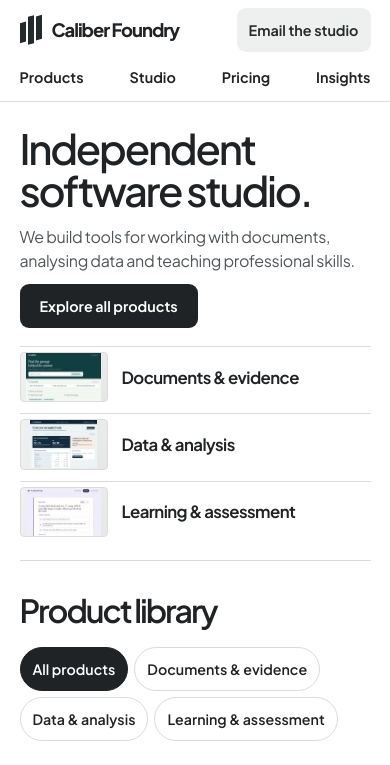
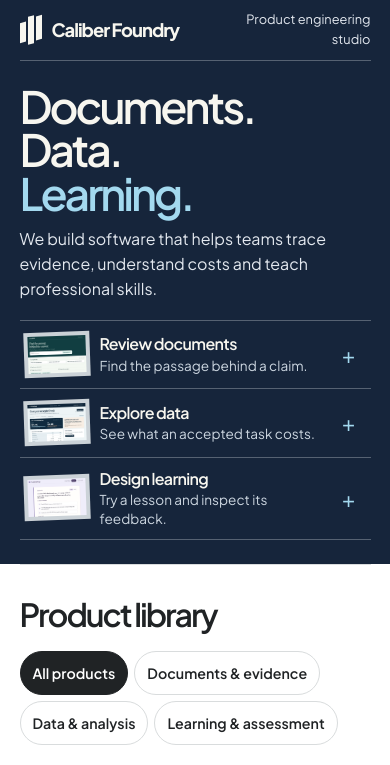
Before and after one commit to caliberfoundry/caliberfoundry.github.io, a plain HTML site: page index.html in a window 390 px wide. Shown: the top 765 px of the page. Drawn offline with Linux system fonts and the light colour scheme.

Commit message:
Apply the selected Atlas design to the studio homepage

```diff
--- a/assets/home/showcase.css
+++ b/assets/home/showcase.css
@@ -20,37 +20,46 @@ a { color: inherit; text-underline-offset: .22em; }
 .skip { position: absolute; top: 8px; left: 8px; z-index: 5; transform: translateY(-180%); padding: 8px 16px; background: white; }
 .skip:focus { transform: none; }
 .mast, .mast nav, .footer-links, .product-filters { display: flex; flex-wrap: wrap; align-items: center; }
-.mast { justify-content: space-between; min-height: 72px; padding-block: 10px; gap: 4px 24px; }
+.atlas-head, .hero { background: #16253b; color: #f7f6ef; }
+.mast { justify-content: space-between; min-height: 72px; padding-block: 10px; gap: 8px 24px; border-bottom: 1px solid #566272; }
 .brand { display: inline-flex; align-items: center; gap: 10px; text-decoration: none; font-size: 1.32rem; font-weight: 750; letter-spacing: -.055em; }
 .mark { display: flex; align-items: center; gap: 2px; height: 32px; transform: skewY(-16deg); }
-.mark i { width: 6px; height: 20px; background: var(--accent); }
+.mark i { width: 6px; height: 20px; background: currentColor; }
 .mark i:nth-child(2) { height: 28px; }
 .mark i:last-child { height: 24px; }
-.mast nav { gap: clamp(15px, 2.6vw, 42px); }
-.mast nav a, .contact-link, .button, .work-footer a { display: inline-flex; align-items: center; min-height: 44px; font-size: .9rem; font-weight: 650; text-decoration: none; }
-.contact-link, .button { padding: 9px 20px; border-radius: 9px; }
-.contact-link { background: #eef0f0; color: #252a2c; }
-.mast nav a:hover, .work-footer a:hover { color: var(--accent); text-decoration: underline; }
-.contact-link:hover { background: #e0e3e4; }
-.hero { background: #fff; border-top: 1px solid var(--line); }
-.hero .wrap { padding-block: clamp(36px,5.2vw,82px) clamp(30px,3.8vw,60px); }
-.hero-lead { display: grid; grid-template-columns: minmax(0,1.5fr) minmax(0,.85fr); align-items: end; gap: 6%; margin-bottom: clamp(30px,3.5vw,54px); }
-.hero h1 { font-size: clamp(3.3rem,6.2vw,6rem); line-height: 1.01; font-weight: 550; letter-spacing: -.055em; }
-.hero-intro { max-width: 38ch; }
-.hero-intro p { color: var(--muted); font-size: clamp(1.05rem,1.4vw,1.3rem); line-height: 1.53; letter-spacing: -.02em; }
-.button.light { margin-top: 18px; background: var(--ink); color: #fff; }
-.button.light:hover { background: #444a4d; }
-.collections { display: grid; grid-template-columns: repeat(3,minmax(0,1fr)); gap: clamp(12px,1.7vw,28px); }
-.collection { display: flex; flex-direction: column; min-width: 0; color: var(--ink); text-decoration: none; }
-.collection-preview {
-  display: grid; grid-template: minmax(0,1fr) / minmax(0,1fr); place-items: center; aspect-ratio: 1.78;
-  padding: 6% 9%; overflow: hidden; border: 1px solid #dadddc; border-radius: 12px;
-  background: linear-gradient(135deg,#f0f2f1,#e5e8e7);
+.mast nav { gap: clamp(14px,2vw,30px); color: #ccd6e0; }
+.mast nav a, .button, .work-footer a { display: inline-flex; align-items: center; min-height: 44px; font-size: .9rem; font-weight: 650; text-decoration: none; }
+.mast a:hover, .work-footer a:hover { text-decoration: underline; }
+.studio-label { font-size: .85rem; color: #e3e8ef; }
+.atlas-layout {
+  display: grid; grid-template-columns: minmax(0,.93fr) minmax(0,1fr);
+  align-items: center; gap: 4%; padding-block: clamp(32px,4.5vw,70px);
 }
-.collection-preview img { display: block; width: auto; height: auto; max-width: 100%; max-height: 100%; min-height: 0; object-fit: contain; border-radius: 5px; box-shadow: 0 5px 13px #17212420,0 0 0 1px #17212415; }
-.collection-label { display: flex; align-items: center; justify-content: space-between; gap: 8px; margin-top: 12px; }
-.collection-label strong { font-size: clamp(1.05rem,1.7vw,1.5rem); font-weight: 650; line-height: 1.25; letter-spacing: -.035em; }
+.hero h1 { font-size: clamp(3.5rem,7.3vw,7rem); font-weight: 580; line-height: .98; letter-spacing: -.067em; }
+.hero h1 em { font-style: normal; color: #a3d9ef; }
+.atlas-copy p { max-width: 34ch; font-size: clamp(1rem,1.45vw,1.25rem); line-height: 1.55; color: #e3e8ef; margin-top: 20px; }
+.collections { display: grid; border-top: 1px solid #566272; }
+.collection-row { display: flex; align-items: center; border-bottom: 1px solid #566272; }
+.collection-row:hover, .collection-row:focus-within { background: #20344d; }
+.collection { flex: 1; min-width: 0; display: grid; grid-template-columns: 25% minmax(0,1fr); align-items: center; gap: clamp(10px,1.5vw,22px); padding: clamp(12px,1.7vw,25px) 4px; text-decoration: none; }
+.collection-preview { display: block; padding: 4px; background: #cbd2d7; transform: rotate(-2deg); }
+.collection-preview img { display: block; width: 100%; height: auto; aspect-ratio: 1.55; object-fit: cover; object-position: top; }
+.collection-label strong, .collection-label small { display: block; }
+.collection-label strong { font-size: clamp(1rem,1.85vw,1.6rem); font-weight: 600; line-height: 1.2; letter-spacing: -.04em; }
+.collection-label small { margin-top: 4px; color: #ccd6e0; font-size: clamp(.85rem,1.1vw,1rem); line-height: 1.4; }
 .collection:hover strong { text-decoration: underline; }
+.preview-toggle { width:44px; height:44px; flex:none; background:transparent; color:#a3d9ef; border:0; font-family:inherit; font-size:1.35rem; cursor:pointer; }
+.preview-toggle:hover { background: #2d425a; }
+.hero :focus-visible, .mast :focus-visible { outline-color: #a3d9ef; outline-offset: 0; }
+#preview-dialog { padding: clamp(14px,2vw,24px); width: min(720px,92vw); max-height: 90vh; overflow: auto; border: 1px solid #ccd6e0; border-radius: 8px; color: #16253b; background:#fff; }
+#preview-dialog::backdrop { background: rgba(12,22,37,.76); }
+.preview-head { display:flex; gap:16px; justify-content:space-between; align-items:center; margin-bottom:12px; }
+.preview-head h2 { font-size:1.35rem; }
+.preview-head button { min-height:44px; padding-inline:16px; background:#16253b; color:white; border:0; border-radius:5px; font:inherit; cursor:pointer; }
+#preview-image { width:100%; height:auto; display:block; }
+#preview-caption { margin-top:10px; }
+.button { padding:9px 20px; border-radius:9px; }
+.button.light { margin-top:18px; }
 .catalog { border-top: 1px solid var(--line); padding-block: clamp(40px,5vw,82px); }
 .catalog-head { display: flex; align-items: baseline; justify-content: space-between; gap: 12px; }
 .catalog h2, .studio h2 { font-size: clamp(2rem,3.4vw,3.4rem); font-weight: 600; line-height: 1.12; letter-spacing: -.065em; }
@@ -94,22 +103,16 @@ a { color: inherit; text-underline-offset: .22em; }
   .work-grid { grid-template-columns: repeat(2,minmax(0,1fr)); }
 }
 @media (max-width: 680px) {
-  .mast { gap: 3px 8px; padding-block: 8px 2px; }
-  .mast nav { order: 3; width: 100%; justify-content: space-between; }
+  .mast { min-height: 58px; gap: 8px; }
+  .mast nav { display: none; }
   .brand { font-size: 1.15rem; }
-  .contact-link { padding-inline: 12px; }
-  .hero .wrap { padding-block: 25px 18px; }
-  .hero-lead, .studio-inner > div:first-child { grid-template-columns: minmax(0,1fr); gap: 14px; }
-  .hero-lead { margin-bottom: 18px; }
-  .hero h1 { font-size: clamp(2.6rem,10.3vw,4.15rem); }
-  .hero-intro { justify-self: start; max-width: 40ch; }
-  .hero-intro p { font-size: 1rem; }
-  .hero-intro .button { margin-top: 10px; }
-  .collections { grid-template-columns: minmax(0,1fr); gap: 6px; }
-  .collection { display: grid; grid-template-columns: 88px minmax(0,1fr); align-items: center; gap: 14px; padding-block: 5px; border-top: 1px solid var(--line); }
-  .collection-preview { aspect-ratio: 1.75; padding: 0; border-radius: 4px; }
-  .collection-preview img { box-shadow: none; border-radius: 0; }
-  .collection-label { margin-top: 0; }
+  .studio-label { max-width: 14ch; text-align: right; font-size: .8rem; }
+  .atlas-layout, .studio-inner > div:first-child { grid-template-columns: minmax(0,1fr); gap: 18px; }
+  .atlas-layout { padding-block: 24px; }
+  .hero h1 { font-size: clamp(2.7rem,11.4vw,4rem); }
+  .atlas-copy p { margin-top: 12px; }
+  .collection { grid-template-columns: 66px minmax(0,1fr); padding-block: 11px; }
+  .collection-label small { margin-top: 2px; }
   .catalog { border-top: 1px solid var(--line); padding-block: 32px; }
   .product-filters a { padding-inline: 12px; }
   .work-grid, .steps { grid-template-columns: minmax(0,1fr); }
@@ -117,8 +120,3 @@ a { color: inherit; text-underline-offset: .22em; }
   .studio .button { margin-top: 0; }
   .product-screen { aspect-ratio: 3; }
 }
-@media (max-width: 360px) {
-  .collection { grid-template-columns: 72px minmax(0,1fr); }
-  .hero .wrap { padding-top: 19px; }
-  .hero h1 { font-size: 2.65rem; }
-}
--- a/index.html
+++ b/index.html
@@ -10,16 +10,16 @@
   <meta http-equiv="X-Content-Type-Options" content="nosniff" />
   <meta http-equiv="Content-Security-Policy" content="default-src 'self'; script-src 'self' 'unsafe-inline'; style-src 'self' 'unsafe-inline' https://fonts.googleapis.com; font-src 'self' https://fonts.gstatic.com data:; img-src 'self' data: https:; connect-src 'self' https://get.geojs.io https://ntfy.sh http://localhost:4173; object-src 'none'; base-uri 'self'; form-action 'self' mailto:;" />
   <title>Caliber Foundry | Documents, Data &amp; Learning Products</title>
-  <meta name="description" content="Independent software studio building tools for document accessibility, data analysis and professional learning. Explore the product collections or send a project brief." />
+  <meta name="description" content="Product engineering studio building software to trace evidence, understand costs and teach professional skills. Explore the product collections or send a project brief." />
   <meta name="robots" content="index, follow, max-image-preview:large, max-snippet:-1, max-video-preview:-1" />
   <link rel="canonical" href="https://caliberfoundry.com/" />
   <link rel="alternate" type="text/plain" href="https://caliberfoundry.com/llms.txt" title="LLM Context &amp; Capabilities Index" />
   <meta property="og:type" content="website" />
   <meta property="og:site_name" content="Caliber Foundry" />
   <meta property="og:title" content="Caliber Foundry | Documents, Data &amp; Learning Products" />
-  <meta property="og:description" content="Independent software studio building tools for document accessibility, data analysis and professional learning. Explore the product collections or send a project brief." />
+  <meta property="og:description" content="Product engineering studio building software to trace evidence, understand costs and teach professional skills. Explore the product collections or send a project brief." />
   <meta property="og:url" content="https://caliberfoundry.com/" />
-  <meta property="og:image" content="https://caliberfoundry.com/assets/home/collections-social.png" />
+  <meta property="og:image" content="https://caliberfoundry.com/assets/home/atlas-social.png" />
   <meta property="og:image:alt" content="Caliber Foundry product collections for documents, data and learning." />
   <meta property="og:image:width" content="1200" />
   <meta property="og:image:height" content="630" />
@@ -27,8 +27,8 @@
   <meta name="twitter:image:alt" content="Caliber Foundry product collections for documents, data and learning." />
   <meta name="twitter:site" content="@CaliberFoundry" />
   <meta name="twitter:title" content="Caliber Foundry | Documents, Data &amp; Learning Products" />
-  <meta name="twitter:description" content="Independent software studio building tools for document accessibility, data analysis and professional learning. Explore the product collections or send a project brief." />
-  <meta name="twitter:image" content="https://caliberfoundry.com/assets/home/collections-social.png" />
+  <meta name="twitter:description" content="Product engineering studio building software to trace evidence, understand costs and teach professional skills. Explore the product collections or send a project brief." />
+  <meta name="twitter:image" content="https://caliberfoundry.com/assets/home/atlas-social.png" />
   <script type="application/ld+json">
 {
   "@context": "https://schema.org",
@@ -118,44 +118,54 @@
 }
   </script>
   <link rel="preload" href="/assets/home/fonts/plus-jakarta-sans.woff2" as="font" type="font/woff2" crossorigin>
-  <link rel="stylesheet" href="/assets/home/showcase.css">
+  <link rel="stylesheet" href="/assets/home/showcase.css?v=atlas">
 </head>
 <body>
   <a class="skip" href="#main">Skip to content</a>
-  <header class="mast wrap">
-    <a class="brand" href="./"><span class="mark" aria-hidden="true"><i></i><i></i><i></i></span>Caliber Foundry</a>
-    <nav aria-label="Main navigation">
-      <a href="#work">Products</a><a href="#capabilities">Studio</a><a href="./pricing.html">Pricing</a><a href="./insights/">Insights</a>
-    </nav>
-    <a class="contact-link" data-native-mailto="1" href="mailto:engineering@caliberfoundry.com?subject=Project%20Brief">Email the studio</a>
+  <header class="atlas-head">
+    <div class="mast wrap">
+      <a class="brand" href="./"><span class="mark" aria-hidden="true"><i></i><i></i><i></i></span>Caliber Foundry</a>
+      <nav aria-label="Main navigation"><a href="#work">Products</a><a href="#capabilities">Studio</a><a href="./pricing.html">Pricing</a><a href="./insights/">Insights</a></nav>
+      <span class="studio-label">Product engineering studio</span>
+    </div>
   </header>
-
   <main id="main">
     <section class="hero" aria-labelledby="intro">
-      <div class="wrap">
-        <div class="hero-lead">
-          <h1 id="intro">Independent<br>software studio.</h1>
-          <div class="hero-intro">
-            <p>We build tools for working with documents, analysing data and teaching professional skills.</p>
-            <a class="button light" href="#work">Explore all products</a>
+      <div class="wrap atlas-layout">
+        <div class="atlas-copy">
+          <h1 id="intro">Documents.<br>Data.<br><em>Learning.</em></h1>
+          <p>We build software that helps teams trace evidence, understand costs and teach professional skills.</p>
+        </div>
+        <div class="collections" role="group" aria-label="Product collections">
+          <div class="collection-row">
+            <a class="collection" href="#documents">
+              <span class="collection-preview"><img src="./assets/product-previews/omnirag.jpg" width="600" height="390" alt=""></span>
+              <span class="collection-label"><strong>Review documents</strong><small>Find the passage behind a claim.</small></span>
+            </a>
+            <button class="preview-toggle" type="button" data-preview="OmniRAG" aria-label="Enlarge OmniRAG preview" aria-haspopup="dialog" aria-controls="preview-dialog" hidden>+</button>
+          </div>
+          <div class="collection-row">
+            <a class="collection" href="#data">
+              <span class="collection-preview"><img src="./assets/product-previews/finopsguard-workbench.webp" width="600" height="390" alt=""></span>
+              <span class="collection-label"><strong>Explore data</strong><small>See what an accepted task costs.</small></span>
+            </a>
+            <button class="preview-toggle" type="button" data-preview="FinOpsGuard" aria-label="Enlarge FinOpsGuard preview" aria-haspopup="dialog" aria-controls="preview-dialog" hidden>+</button>
+          </div>
+          <div class="collection-row">
+            <a class="collection" href="#learning">
+              <span class="collection-preview"><img src="./assets/product-previews/edtech-studio.jpg" width="600" height="390" alt=""></span>
+              <span class="collection-label"><strong>Design learning</strong><small>Try a lesson and inspect its feedback.</small></span>
+            </a>
+            <button class="preview-toggle" type="button" data-preview="AcademyForge" aria-label="Enlarge AcademyForge preview" aria-haspopup="dialog" aria-controls="preview-dialog" hidden>+</button>
           </div>
         </div>
-        <nav class="collections" aria-label="Product collections">
-          <a class="collection" href="#documents">
-            <span class="collection-preview"><img src="./assets/product-previews/omnirag.jpg" width="600" height="390" alt="OmniRAG document search interface"></span>
-            <span class="collection-label"><strong>Documents & evidence</strong></span>
-          </a>
-          <a class="collection" href="#data">
-            <span class="collection-preview"><img src="./assets/product-previews/finopsguard-workbench.webp" width="600" height="390" alt="FinOpsGuard cost comparison interface"></span>
-            <span class="collection-label"><strong>Data & analysis</strong></span>
-          </a>
-          <a class="collection" href="#learning">
-            <span class="collection-preview"><img src="./assets/product-previews/edtech-studio.jpg" width="600" height="390" alt="AcademyForge lesson practice interface"></span>
-            <span class="collection-label"><strong>Learning & assessment</strong></span>
-          </a>
-        </nav>
       </div>
     </section>
+    <dialog id="preview-dialog" aria-labelledby="preview-name">
+      <div class="preview-head"><h2 id="preview-name">Product preview</h2><button type="button" id="preview-close">Close</button></div>
+      <img id="preview-image" alt="">
+      <p id="preview-caption"></p>
+    </dialog>
 
     <section id="work" class="catalog wrap" aria-labelledby="products-heading">
       <div class="catalog-head">
@@ -255,6 +265,7 @@
   <footer class="wrap site-footer">
     <div class="footer-signature"><a class="brand" href="./">Caliber Foundry</a><small>&copy; 2026 Caliber Foundry</small></div>
     <div class="footer-links" data-product-feedback>
+        <a href="#capabilities">Studio</a>
         <a href="./pricing.html">Pricing</a>
         <a href="./terms.html">Terms of Service</a>
         <a href="./privacy.html">Privacy Policy</a>
@@ -285,6 +296,22 @@
         const current = filters.querySelector('[aria-current]');
         document.querySelector('.filter-status').textContent = 'Showing ' + current.textContent.toLowerCase() + '.';
       }
+      const preview = document.getElementById('preview-dialog');
+      const image = document.getElementById('preview-image');
+      if (typeof preview.showModal === 'function') {
+        document.querySelectorAll('.preview-toggle').forEach(button => {
+          button.hidden = false;
+          button.addEventListener('click', () => {
+            const link = button.previousElementSibling;
+            image.src = link.querySelector('img').src;
+            image.alt = button.dataset.preview + ' interface';
+            document.getElementById('preview-name').textContent = button.dataset.preview;
+            document.getElementById('preview-caption').textContent = link.querySelector('small').textContent;
+            preview.showModal();
+          });
+        });
+        document.getElementById('preview-close').addEventListener('click', () => preview.close());
+      }
       updateProducts();
       window.addEventListener('hashchange', updateProducts);
     })();
```
Also changed, not shown: assets/home/atlas-social.png (added).
